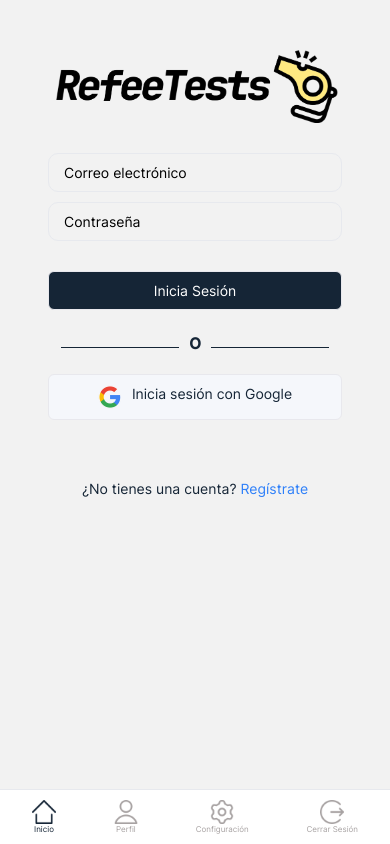
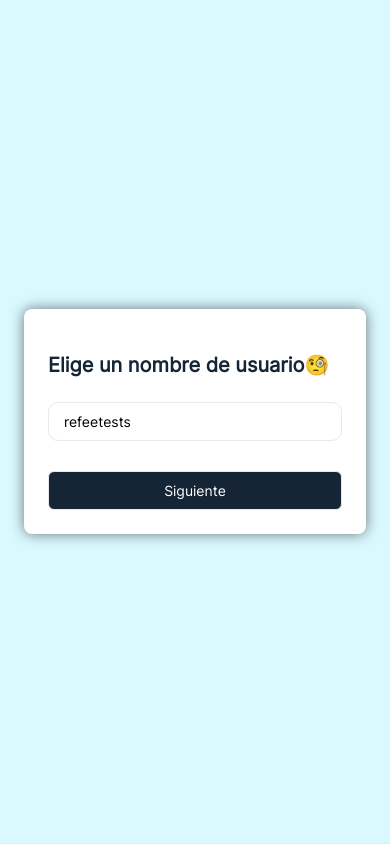
Before and after one commit to edusegrich/RefeeTests, a React Native app: screen /UsernameChoice in a window 390 px wide. Built offline with nearby package versions, Linux system fonts and the light colour scheme.

Commit message:
Añadidas peticiones a API y obtencion info dinamica

```diff
--- a/package.json
+++ b/package.json
@@ -13,6 +13,7 @@
     "@expo/ngrok": "^2.5.0",
     "@react-navigation/native": "^6.0.10",
     "@react-navigation/native-stack": "^6.6.2",
+    "axios": "^0.27.2",
     "expo": "~44.0.0",
     "expo-font": "~10.0.4",
     "expo-linear-gradient": "~11.0.3",
@@ -23,7 +24,6 @@
     "react-native-linear-gradient": "^2.5.6",
     "react-native-safe-area-context": "3.3.2",
     "react-native-screens": "~3.10.1",
-    "react-native-svg": "12.1.1",
     "react-native-svg-charts": "5.4.0",
     "react-native-web": "0.17.1",
     "react-router-native": "^6.3.0",
--- a/src/components/Main.jsx
+++ b/src/components/Main.jsx
@@ -1,9 +1,11 @@
 // import { StatusBar } from 'expo-status-bar'
 // import Constants from 'expo-constants'
 import { View, ScrollView, Text, StyleSheet } from 'react-native'
+import { useState } from 'react'
 import Constants from 'expo-constants'
 import UI_COLORS from '../utils/colors'
 import Welcome from './Welcome'
+import { UsernameChoice } from './signup/UsernameChoice'
 import { SportChoice } from './signup/SportChoice'
 import { CategoryChoice } from './signup/CategoryChoice'
 import { Signup } from './signup/Signup'
@@ -18,12 +20,18 @@ import Inter from '../fonts/Inter.ttf'
 const Stack = createNativeStackNavigator()
 
 const Main = () => {
+	const [loggedIn, setLoggedIn] = useState(false)
 	const [loaded] = useFonts({
 		Inter: Inter
 	})
 	if (!loaded) {
 		return null
 	}
+
+	const handleLoggedIn = () => {
+		setLoggedIn(true)
+	}
+
 	return (
 		<View style={styles.container}>
 			<Stack.Navigator
@@ -36,9 +44,20 @@ const Main = () => {
 					name="Welcome"
 					component={Welcome}
 				/>
+				{/* <Stack.Screen name="Welcome" component={Welcome}>
+					{(props) => <Welcome {...{ handleLoggedIn }} />}
+				</Stack.Screen> */}
 				<Stack.Screen
 					name="Signup"
 					component={Signup}
+					options={{
+						contentStyle: { backgroundColor: UI_COLORS.blueSky,
+						justifyContent: 'center' }
+					}}
+				/>
+				<Stack.Screen
+					name="UsernameChoice"
+					component={UsernameChoice}
 					options={{
 						contentStyle: { backgroundColor: UI_COLORS.blueSky,
 						justifyContent: 'center' }
@@ -91,7 +110,12 @@ const Main = () => {
 				/>
 			</Stack.Navigator>
 			<View style={styles.separator} />
-			<AppBar />
+			{
+				loggedIn === true &&
+				<AppBar />
+			}
+			{/* <View style={styles.separator} />
+			<AppBar /> */}
 		</View>
 	)
 }
--- a/src/components/Welcome.jsx
+++ b/src/components/Welcome.jsx
@@ -1,5 +1,6 @@
 import { View, Text, TextInput, Image, StyleSheet } from 'react-native'
 import { useState } from 'react'
+import axios from 'axios'
 import LoginButton from './common/LoginButton'
 import NextButton from './signup/NextButton'
 import { InputState } from './signup/Signup'
@@ -10,24 +11,47 @@ import UI_COLORS from '../utils/colors'
 import { isValidEmail, isValidPassword } from '../utils/checkCredentials'
 
 const Welcome = ({ navigation }) => {
+	const [username, setUsername] = useState('')
+	const [password, setPassword] = useState('')
 	const [validEmail, setValidEmail] = useState(InputState.NONE)
 	const [validPassword, setValidPassword] = useState(InputState.NONE)
 	const emailError = validEmail === InputState.NONVALID ? true : false
 	const passwordError = validPassword === InputState.NONVALID ? true : false
 
 	const handleSetEmail = (text) => {
-		String(text).length !== 0 && isValidEmail(text)
-		? setValidEmail(InputState.VALID)
-		: setValidEmail(InputState.NONE)
+		// String(text).length !== 0 && isValidEmail(text)
+		// ? setValidEmail(InputState.VALID)
+		// : setValidEmail(InputState.NONE)
+	}
+
+	const handleSetUsername = (text) => {
+		setUsername(String(text))
 	}
 
 	const handleSetPassword = (text) => {
 		String(text).length !== 0 && isValidPassword(text)
 		? setValidPassword(InputState.VALID)
 		: setValidPassword(InputState.NONE)
+		setPassword(String(text))
 	}
 
 	const handleOnPress = () => {
+		axios.post('http://192.168.1.51:3000/api/login', {
+			username: username,
+			password: password
+		})
+			.then(function (response) {
+				console.log(response.status)
+				if (response.status === 200) {
+					setValidEmail(InputState.VALID)
+					setValidPassword(InputState.VALID)
+
+					navigation.navigate('Home')
+				}
+			})
+			.catch(function (error) {
+				console.log(error)
+			})
 		if (validEmail === InputState.VALID && validPassword === InputState.VALID) {
 			navigation.navigate('Home')
 		} else {
@@ -42,8 +66,8 @@ const Welcome = ({ navigation }) => {
                 <Image style={styles.logo} source={UI_ICONS.refeetests} />
                 <TextInput
                     style={emailError === false ? styles.input : styles.inputError}
-                    placeholder={'Correo electrónico'}
-					onChangeText={handleSetEmail}
+                    placeholder={'Nombre de Usuario'}
+					onChangeText={handleSetUsername}
                 />
 				{
 					emailError && <Text style={styles.errorMessage}>La cuenta de correo no es válida</Text>
--- a/src/components/signup/Signup.jsx
+++ b/src/components/signup/Signup.jsx
@@ -33,7 +33,7 @@ export const Signup = ({ navigation }) => {
 
 	const handleOnPress = () => {
 		if (validEmail === InputState.VALID && validPassword === InputState.VALID) {
-			navigation.navigate('SportChoice')
+			navigation.navigate('UsernameChoice')
 		} else {
 			if (validEmail === InputState.NONE) setValidEmail(InputState.NONVALID)
 			if (validPassword === InputState.NONE) setValidPassword(InputState.NONVALID)
--- a/src/components/signup/SportChoice.jsx
+++ b/src/components/signup/SportChoice.jsx
@@ -3,6 +3,7 @@ import { useState } from 'react'
 import NextButton from './NextButton'
 import { Pill, PillSelection } from '../common/Pill'
 import UI_COLORS from '../../utils/colors'
+import axios from 'axios'
 
 export const Sport = {
 	FUTBOL: '⚽ Fútbol',
@@ -25,8 +26,20 @@ export const SportChoice = ({ navigation }) => {
 
 	const handleOnPress = () => {
 		selectedSport !== PillSelection.NONE
-		? navigation.navigate('CategoryChoice')
-		: setChoiceError(true)
+			? axios.patch('http://192.168.1.51:3000/api/user', {
+				username: 'edu2',
+				sport: selectedSport,
+			})
+				.then(function (response) {
+					console.log(response.status)
+					if (response.status === 200) {
+						navigation.navigate('Home')
+					}
+				})
+				.catch(function (error) {
+					console.log(error)
+				})
+			: setChoiceError(true)
 		// if (selectedSport !== Sport.NONE) navigation.navigate('CategoryChoice')
 		// else setChoiceError(selectedSport === Sport.NONE ? true : false)
 	}
--- /dev/null
+++ b/src/components/signup/UsernameChoice.jsx
@@ -0,0 +1,130 @@
+import { View, Text, TextInput, StyleSheet } from 'react-native'
+import { useState } from 'react'
+import axios from 'axios'
+import { InputState } from './Signup'
+import NextButton from './NextButton'
+import UI_COLORS from '../../utils/colors'
+
+export const UsernameChoice = ({ navigation }) => {
+    const [username, setUsername] = useState('')
+	const [validUsername, setValidUsername] = useState(InputState.NONE)
+    const usernameError = validUsername === InputState.NONVALID ? true : false
+
+    const handleSetUsername = (text) => {
+        setUsername(String(text))
+        console.log(String(text))
+        axios.get('http://192.168.1.51:3000/api/user', {
+			params: {
+                username: String(text)
+            }
+		})
+			.then(function (response) {
+                console.log(response.data)
+                if (response.data.length > 0 && Object.keys(response.data[0]).includes('username')) {
+                    setValidUsername(InputState.NONVALID)
+                } else {
+                    setValidUsername(InputState.VALID)
+                }
+			})
+			.catch(function (error) {
+				console.log(error)
+			})
+    }
+
+	const handleOnPress = () => {
+        if (validUsername === InputState.VALID) {
+            axios.post('http://192.168.1.51:3000/api/user', {
+                username: username,
+                email: `${username}@mail.com`,
+                password: '1234'
+            })
+                .then(function (response) {
+                    console.log(response.status)
+                    if (response.status === 200) {
+                        navigation.navigate('SportChoice')
+                    }
+                })
+                .catch(function (error) {
+                    console.log(error)
+                })
+        }
+	}
+
+	return (
+		<View style={styles.container}>
+			<Text style={styles.title}>Elige un nombre de usuario🧐</Text>
+            <TextInput
+				style={usernameError === false ? styles.input : styles.inputError}
+				placeholder={'refeetests'}
+				onChangeText={handleSetUsername}
+			/ >
+            {
+                usernameError && <Text style={styles.errorMessage}>El nombre de usuario no está disponible</Text>
+            }
+			<NextButton {...{handleOnPress: handleOnPress, label: 'Siguiente'}} />
+		</View>
+	)
+}
+
+const styles = StyleSheet.create({
+	title: {
+		display: 'flex',
+		textAlign: 'center',
+		fontSize: 20,
+		fontWeight: '700',
+		marginTop: 20,
+		marginBottom: 20,
+		fontFamily: 'Inter',
+		color: UI_COLORS.blueNavy,
+	},
+	label: {
+		fontSize: 18,
+		fontWeight: '700',
+		width: 'auto',
+		marginTop: 20,
+		fontFamily: 'Inter',
+		color: UI_COLORS.blueNavy
+	},
+    input: {
+		fontSize: 14,
+		marginTop: 5,
+		padding: 10,
+		paddingHorizontal: 15,
+		borderWidth: 1,
+		borderRadius: 10,
+		borderColor: UI_COLORS.gray,
+		fontFamily: 'Inter',
+	},
+    inputError: {
+		fontSize: 14,
+		marginTop: 5,
+		padding: 10,
+		paddingHorizontal: 15,
+		borderWidth: 1,
+		borderRadius: 10,
+		borderColor: UI_COLORS.red,
+		fontFamily: 'Inter',
+	},
+	errorMessage: {
+		fontSize: 14,
+		fontWeight: '400',
+		width: 'auto',
+		marginTop: 5,
+		fontFamily: 'Inter',
+		color: UI_COLORS.red
+	},
+	container: {
+		// backgroundColor: '#FFFACC'
+		display: 'flex',
+		flexDirection: 'column',
+		margin: 24,
+		padding: 24,
+		width: 'auto',
+		backgroundColor: UI_COLORS.white,
+		shadowColor: '#000',
+		shadowOpacity: 0.53,
+		shadowRadius: 13.97,
+		elevation: 21,
+		borderRadius: 8,
+	}
+})
--- a/src/components/user/Answer.jsx
+++ b/src/components/user/Answer.jsx
@@ -3,7 +3,7 @@ import { useState } from 'react'
 import UI_COLORS from '../../utils/colors'
 import UI_ICONS from '../../icons/iconsDict'
 
-const Answer = ({ option, answerText }) => {
+const Answer = ({ optionLetter, answerText }) => {
     const [selected, setSelected] = useState(false)
     const questionAnswered = false
 
@@ -19,7 +19,7 @@ const Answer = ({ option, answerText }) => {
             activeOpacity={0.8}
             onPress={handleOnPress}>
             <View style={selected === true ? containerSelected : generalStyles.container}>
-                <Text style={optionStyle}>{option}</Text>
+                <Text style={optionStyle}>{optionLetter}</Text>
                 <Text style={answer}>{answerText}</Text>
                 {
                     questionAnswered && <View style={{ justifyContent: 'center' }}><Image style={styles.icon} source={UI_ICONS.redCross} /></View>
--- a/src/components/user/Avatar.jsx
+++ b/src/components/user/Avatar.jsx
@@ -22,7 +22,7 @@ const styles = StyleSheet.create({
 		shadowColor: '#000',
 		shadowOpacity: 0.53,
 		shadowRadius: 13.97,
-		elevation: 21,
+		// elevation: 21,
     }
 })
 
```
Also changed, not shown: src/components/user/Exam.jsx (+34 -2 lines), src/components/user/QuestionCard.jsx (+11 -5 lines).
